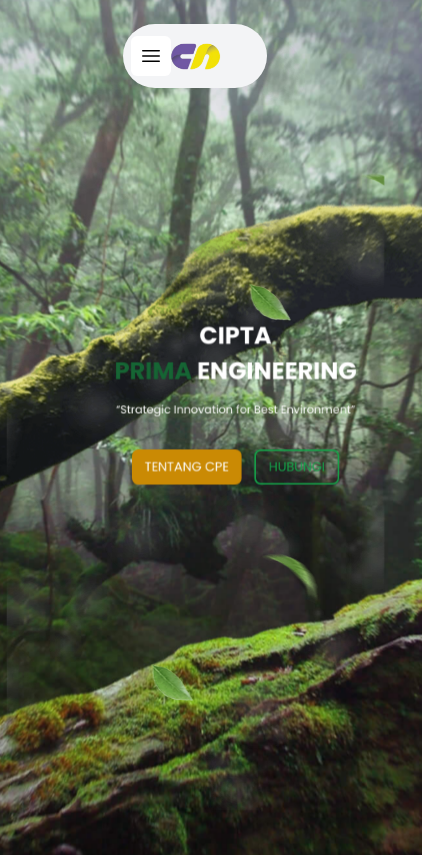
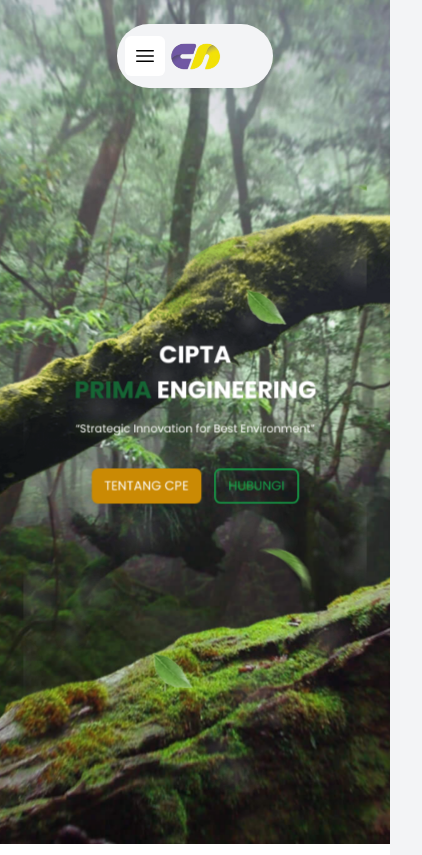
Before and after one commit to fauj1x/cpe_web, a Next.js app: page / in a window 390 px wide. Shown: the top 855 px of the page, 422 px wide, since content can reach past the window. Built offline with nearby package versions, Linux system fonts and the light colour scheme; what tailwindcss-3d would draw is missing.

Commit message:
perbaikan responsive

```diff
--- a/src/app/components/HeroSection.tsx
+++ b/src/app/components/HeroSection.tsx
@@ -34,45 +34,59 @@
   }, []);
 
   return (
-    <div className="max-w-[1611px] mx-auto max-h-screen h-screen min-h-[500px] transform-3d rotate-x-[var(--move-y)] rotate-y-[var(--move-x)] will-change-transform transition-transform ease-[var(--transition-timing-function)] duration-[var(--transition-duration)] flex items-center justify-center">
+    <div className='overflow-hidden'>
+      <div className="mx-auto max-h-screen h-screen min-h-[500px] transform-3d rotate-x-[var(--move-y)] rotate-y-[var(--move-x)] will-change-transform transition-transform ease-[var(--transition-timing-function)] duration-[var(--transition-duration)] flex items-center justify-center">
         {/* Layer 1 */}
         <div
-        className="layer-bg bg-layer-1 -translate-z-[55px] scale-[1.06]"
+          className="layer-bg bg-layer-1 w-full h-full -translate-z-[55px] scale-[1.06]"
           style={{
             backgroundImage: `url('/layer-1.png')`,
+            backgroundSize: "cover",
+            backgroundPosition: "center",
+            backgroundRepeat: "no-repeat",
             zIndex: 1,
           }}
         />
 
         {/* Layer 2 - Layer diperbesar */}
         <div
-        className="layer-bg bg-layer-2 translate-z-20 scale-[1.06]" // Skala diperbesar menjadi 1.2
+          className="layer-bg bg-layer-2 w-full h-full translate-z-20 scale-[1.06]" // Skala diperbesar menjadi 1.2
           style={{
             backgroundImage: `url('/layer-2.png')`,
+            backgroundSize: "cover",
+            backgroundPosition: "center",
+            backgroundRepeat: "no-repeat",
             zIndex: 2,
           }}
         />
 
         {/* Layer 3 */}
         <div
-        className="layer-bg bg-layer-3 translate-z-[40px] scale-[.88]"
+          className="layer-bg bg-layer-3 w-full h-full translate-z-[40px] scale-[.88]"
           style={{
             backgroundImage: `url('/layer-3.png')`,
+            backgroundSize: "cover",
+            backgroundPosition: "center",
+            backgroundRepeat: "no-repeat",
             zIndex: 3,
           }}
         />
 
         {/* Layer 4 */}
         <div
-        className="layer-bg bg-layer-4 translate-z-[60px] scale-[.88]"
+          className="layer-bg bg-layer-4 w-full h-full translate-z-[60px] scale-[.88]"
           style={{
             backgroundImage: `url('/layer-4.png')`,
+            backgroundSize: "cover",
+            backgroundPosition: "center",
+            backgroundRepeat: "no-repeat",
             zIndex: 4,
           }}
         />
 
+
         {/* Layer Content */}
-      <div className="layer-content translate-z-[180px] scale-[.8] flex flex-col justify-center items-center h-full z-10 text-center ml-20">
+        <div className="layer-content translate-z-[180px] scale-[.8] flex flex-col justify-center items-center h-full z-10 text-center">
           <h1 className="hero-text text-white font-bold text-3xl md:text-5xl mb-6">
             <div className="block mb-2 md:mb-4" data-aos="fade-down" data-aos-duration="3000">
               CIPTA
@@ -95,5 +109,6 @@
           </div>
         </div>
       </div>
+    </div>
   );
 }
--- a/src/app/components/VisionMissionSection.tsx
+++ b/src/app/components/VisionMissionSection.tsx
@@ -3,7 +3,7 @@
 
 export default function VisionMissionSection() {
   return (
-    <div className="mt-16 p-6 max-w-7xl mx-auto">
+    <div className="mt-16 p-6 max-w-7xl mx-auto overflow-hidden">
       <div className="flex">
         <h2 className="text-2xl font-bold mb-4 text-black">Our</h2>
         <h2 className="text-2xl font-bold mb-4 text-green-600 ml-1">Vision & Mission</h2>
--- a/src/app/globals.css
+++ b/src/app/globals.css
@@ -23,11 +23,11 @@
   }
 
   .layer-bg {
-    @apply absolute -inset-[5vw] bg-cover bg-center flex items-center justify-center;
+    @apply absolute bg-cover bg-center flex items-center justify-center;
   }
 
   .layer-content {
-    @apply absolute -inset-[5vw] flex items-center justify-center;
+    @apply absolute flex items-center justify-center;
   }
 
   /* Pengaturan shadow */
@@ -35,7 +35,8 @@
     text-shadow: 0 0 15px #709e42;
   }
   /* global.css */
+  /* * {
+    outline: 1px solid red;
+  } */
 
-
-
-}
+  }
--- a/src/app/layout.tsx
+++ b/src/app/layout.tsx
@@ -44,7 +44,7 @@
         {/* Header atau Navbar */}
         <div className="bg-white antialiased">
           {/* Navbar mengambang */}
-          <header className=" fixed top-0 left-0 right-0 z-50 mx-auto my-6 px-4">
+          <header className="fixed top-0 left-0 right-0 z-50 mx-auto my-6">
             {/* Header atau Navbar */}
             <nav className="bg-gray-100 rounded-[35px] w-2/5 mx-auto"> {/* Mengubah lebar navbar menjadi 75% dari lebar layar */}
               <div className="mx-auto max-w-7xl px-2 sm:px-2 lg:px-8">
@@ -99,6 +99,7 @@
               </div>
             </nav>
           </header>
+
           <main>{children}</main>
         </div>
       </body>
```
Lines whose indentation alone changed are shown as unchanged.
